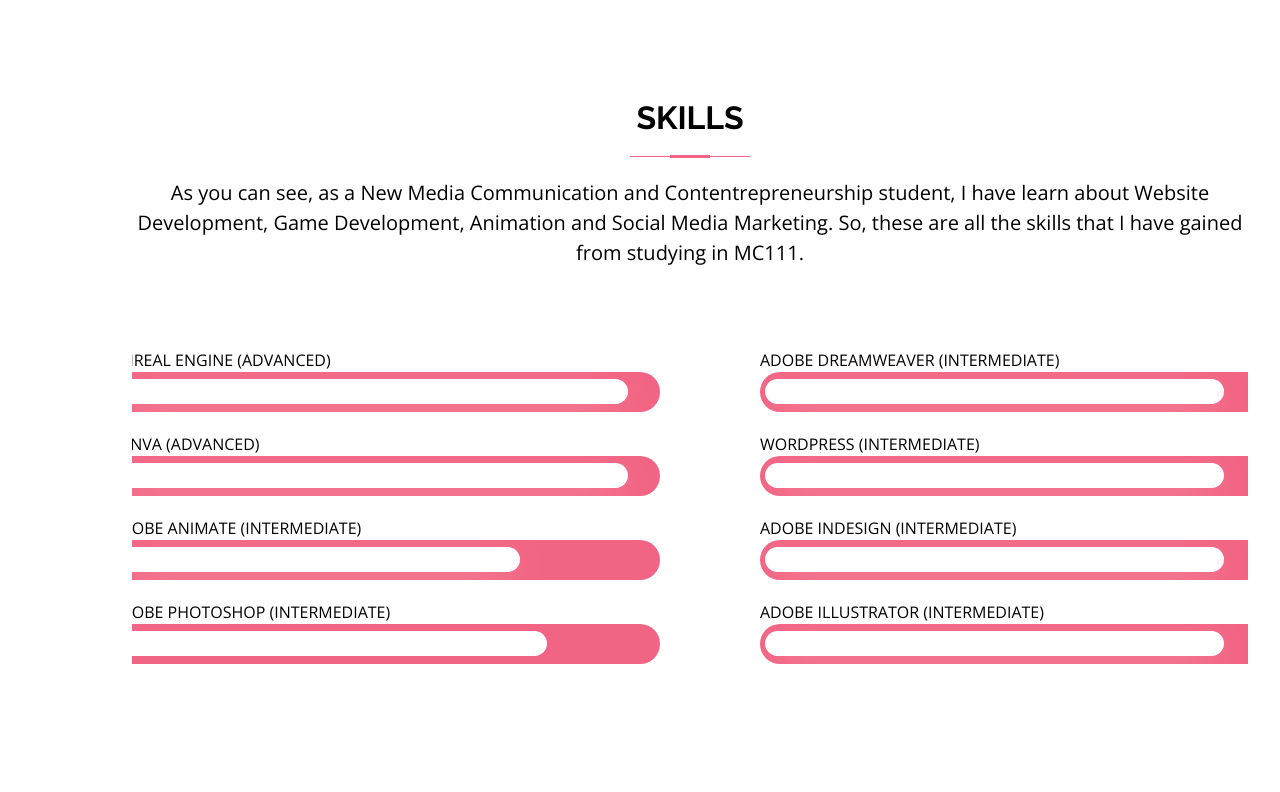
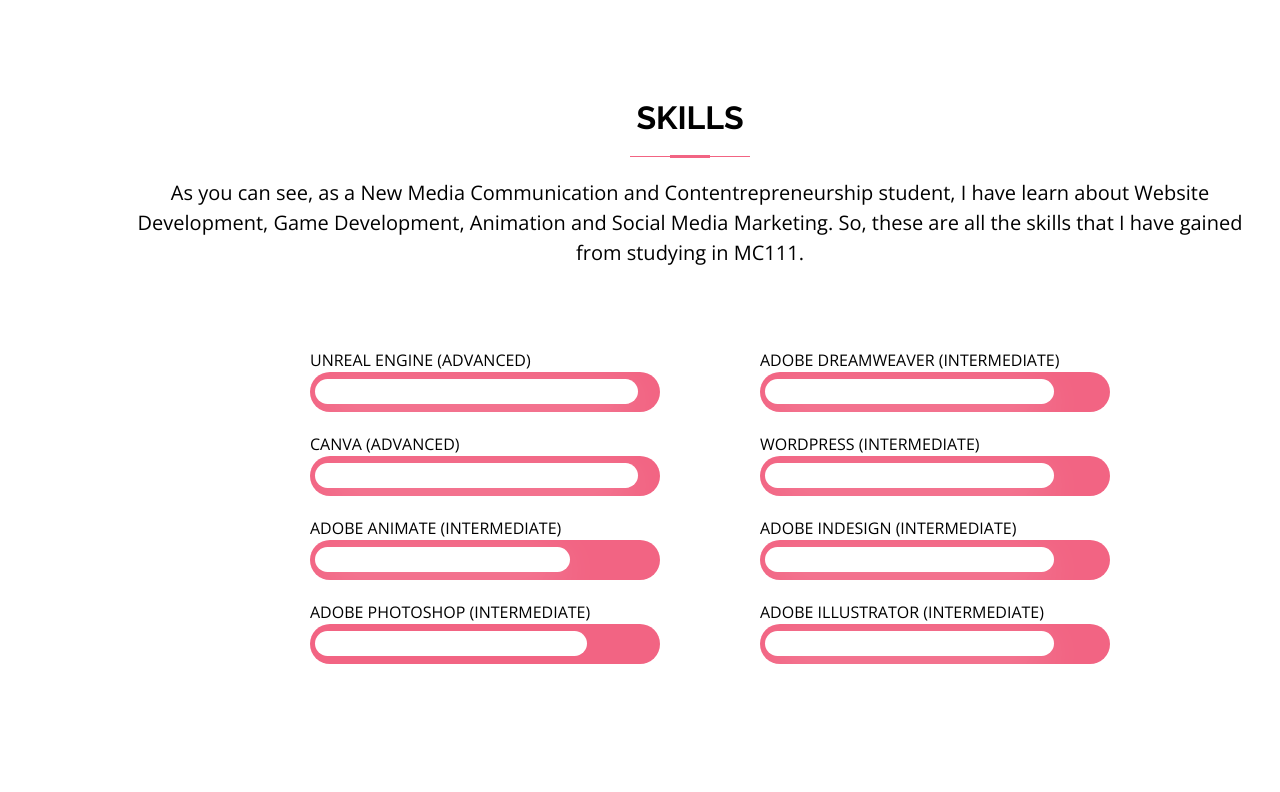
Before and after one commit to nursarahyasmin/Portfolio, a plain HTML site: page index.html in a window 1280 px wide. Shown: the part 1774-2566 px from the top of the page. Drawn offline with nearby package versions, Linux system fonts and the light colour scheme.

Commit message:
Update style.css

```diff
--- a/assets/css/style.css
+++ b/assets/css/style.css
@@ -939,7 +939,7 @@ section {
   padding: 0 8px;
   display: flex;
   height: 40px;
-  width: 550px; margin: 0 40px 15px 0;
+  width: 350px; margin: 0 40px 15px 0;
 }
 
 .progress {
@@ -951,7 +951,7 @@ section {
   padding: 0 5px;
   display: flex;
   height: 40px;
-  width: 550px; margin: 0 30px 20px 0;
+  width: 350px; margin: 0 30px 20px 0;
 }
 
 .progress-value {
```
